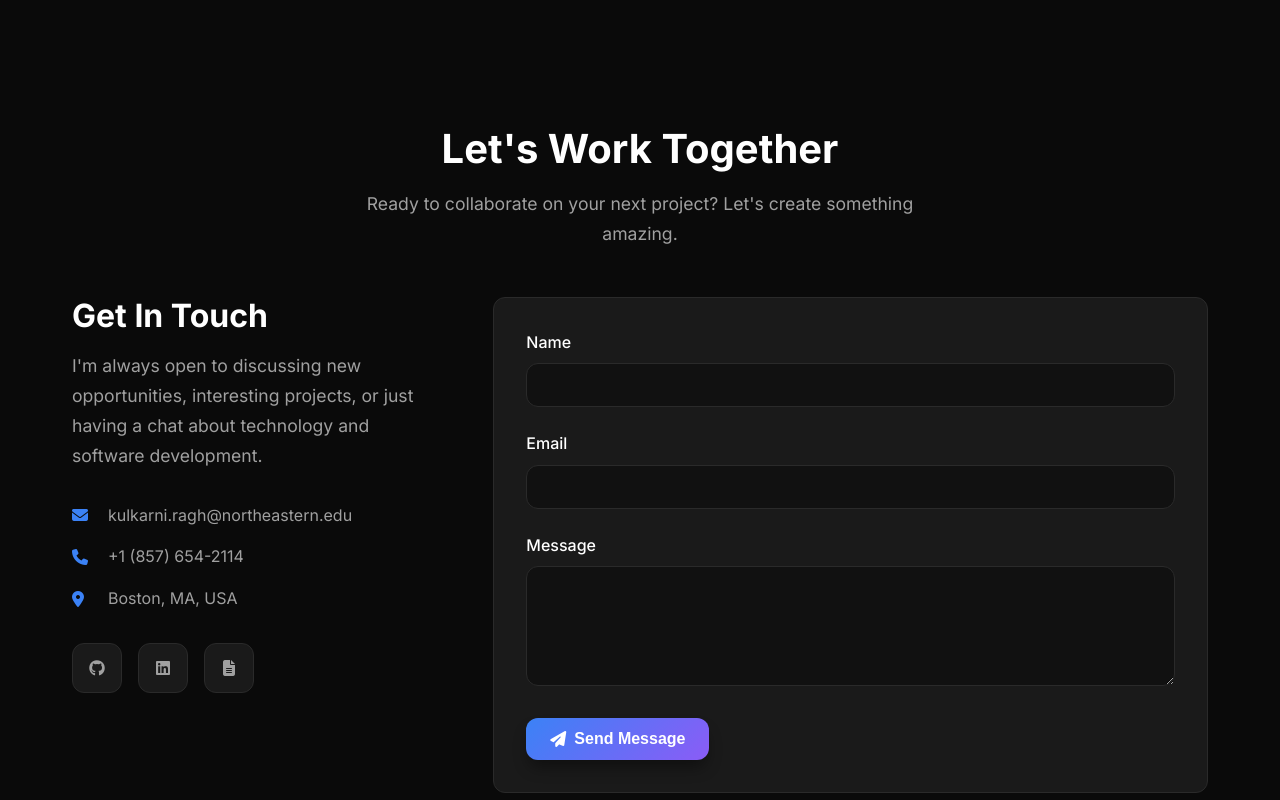
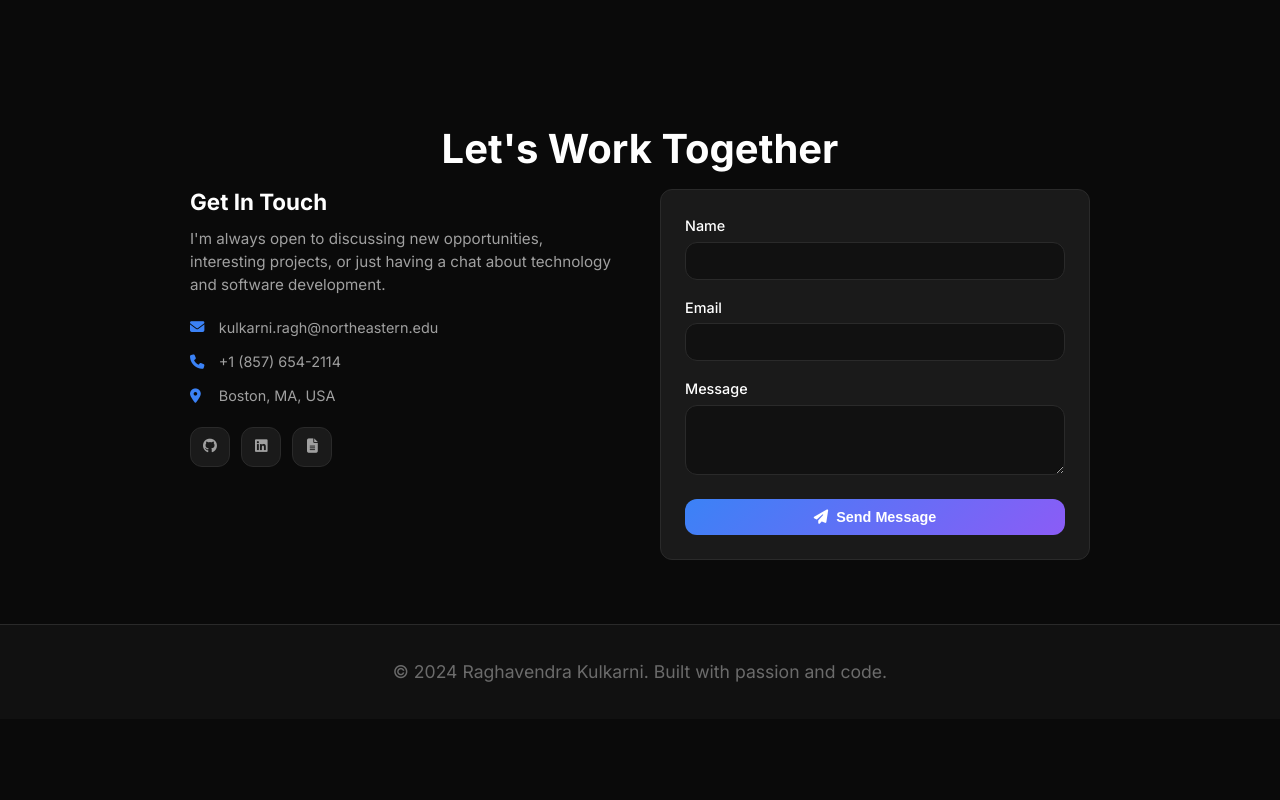
Before and after one commit to Raghav242/Raghavendra-Portfolio, a React (Create React App) app: page / in a window 1280 px wide. Shown: the part 3600-4400 px from the top of the page. After the commit the page ends 4319 px from the top, so only its background shows below. Built offline with nearby package versions, Linux system fonts and the light colour scheme.

Commit message:
Redesigned contact section

```diff
--- a/src/components/sections/Contact.js
+++ b/src/components/sections/Contact.js
@@ -1,12 +1,6 @@
 import React, { useState } from 'react';
-import { useInView } from 'react-intersection-observer';
 
 const Contact = () => {
-  const { ref, inView } = useInView({
-    threshold: 0.1,
-    triggerOnce: true
-  });
-
   const [formData, setFormData] = useState({
     name: '',
     email: '',
@@ -23,274 +17,300 @@ const Contact = () => {
   const handleSubmit = (e) => {
     e.preventDefault();
 
-    // Create mailto link
     const subject = encodeURIComponent(`Portfolio Contact from ${formData.name}`);
     const body = encodeURIComponent(`Name: ${formData.name}\nEmail: ${formData.email}\n\nMessage:\n${formData.message}`);
     const mailtoLink = `mailto:kulkarni.ragh@northeastern.edu?subject=${subject}&body=${body}`;
 
     window.location.href = mailtoLink;
-
-    // Reset form
     setFormData({ name: '', email: '', message: '' });
   };
 
-  const contactMethods = [
-    {
-      icon: 'fas fa-envelope',
-      label: 'Email',
-      value: 'kulkarni.ragh@northeastern.edu',
-      href: 'mailto:kulkarni.ragh@northeastern.edu'
-    },
-    {
-      icon: 'fas fa-phone',
-      label: 'Phone',
-      value: '+1 (857) 654-2114',
-      href: 'tel:+18576542114'
-    },
-    {
-      icon: 'fas fa-map-marker-alt',
-      label: 'Location',
-      value: 'Boston, MA, USA',
-      href: null
-    }
-  ];
-
-  const socialLinks = [
-    {
-      icon: 'fab fa-github',
-      href: 'https://github.com/Raghav242',
-      label: 'GitHub'
-    },
-    {
-      icon: 'fab fa-linkedin',
-      href: 'https://www.linkedin.com/in/raghavendra-kulkarni-599815185/',
-      label: 'LinkedIn'
-    },
-    {
-      icon: 'fas fa-file-alt',
-      href: '/assets/resume/Raghavendra_Kulkarni_Resume.pdf',
-      label: 'Resume',
-      download: 'Raghavendra_Kulkarni_Resume.pdf'
-    }
-  ];
-
   return (
-    <section className="section" id="contact" ref={ref}>
-      <div className="container">
-        <h2 className={`section-title fade-in ${inView ? 'visible' : ''}`}>
+    <section id="contact" style={{ padding: '4rem 0', scrollMarginTop: '80px' }}>
+      <div style={{ maxWidth: '1200px', margin: '0 auto', padding: '0 2rem' }}>
+        <h2 style={{
+          fontSize: '2.5rem',
+          fontWeight: 700,
+          marginBottom: '1rem',
+          textAlign: 'center',
+          color: 'var(--text-primary)',
+          marginTop: '1rem'
+        }}>
           Let's Work Together
         </h2>
 
-        <p className={`section-subtitle fade-in ${inView ? 'visible' : ''}`}>
-          Ready to collaborate on your next project? Let's create something amazing.
-        </p>
-
-        <div className="contact-grid">
-          <div className={`contact-info fade-in ${inView ? 'visible' : ''}`}>
-            <h3>Get In Touch</h3>
-            <p>
+        <div style={{
+          display: 'grid',
+          gridTemplateColumns: '1fr 1fr',
+          gap: '2.5rem',
+          maxWidth: '900px',
+          margin: '0 auto'
+        }}>
+          <div>
+            <h3 style={{
+              fontSize: '1.4rem',
+              marginBottom: '0.8rem',
+              color: 'var(--text-primary)'
+            }}>
+              Get In Touch
+            </h3>
+            <p style={{
+              color: 'var(--text-secondary)',
+              marginBottom: '1.2rem',
+              fontSize: '0.95rem',
+              lineHeight: 1.5
+            }}>
               I'm always open to discussing new opportunities, interesting projects,
               or just having a chat about technology and software development.
             </p>
 
-            <div className="contact-methods">
-              {contactMethods.map((method, index) => (
-                <div key={index} className="contact-method">
-                  <i className={method.icon}></i>
-                  {method.href ? (
-                    <a href={method.href}>{method.value}</a>
-                  ) : (
-                    <span>{method.value}</span>
-                  )}
-                </div>
-              ))}
+            <div style={{ marginBottom: '1.2rem' }}>
+              <div style={{
+                display: 'flex',
+                alignItems: 'center',
+                gap: '0.8rem',
+                marginBottom: '0.7rem'
+              }}>
+                <i className="fas fa-envelope" style={{
+                  width: '16px',
+                  color: 'var(--accent-primary)',
+                  fontSize: '0.9rem'
+                }}></i>
+                <a href="mailto:kulkarni.ragh@northeastern.edu" style={{
+                  color: 'var(--text-secondary)',
+                  textDecoration: 'none',
+                  fontSize: '0.9rem'
+                }}>
+                  kulkarni.ragh@northeastern.edu
+                </a>
+              </div>
+
+              <div style={{
+                display: 'flex',
+                alignItems: 'center',
+                gap: '0.8rem',
+                marginBottom: '0.7rem'
+              }}>
+                <i className="fas fa-phone" style={{
+                  width: '16px',
+                  color: 'var(--accent-primary)',
+                  fontSize: '0.9rem'
+                }}></i>
+                <a href="tel:+18576542114" style={{
+                  color: 'var(--text-secondary)',
+                  textDecoration: 'none',
+                  fontSize: '0.9rem'
+                }}>
+                  +1 (857) 654-2114
+                </a>
+              </div>
+
+              <div style={{
+                display: 'flex',
+                alignItems: 'center',
+                gap: '0.8rem',
+                marginBottom: '0.7rem'
+              }}>
+                <i className="fas fa-map-marker-alt" style={{
+                  width: '16px',
+                  color: 'var(--accent-primary)',
+                  fontSize: '0.9rem'
+                }}></i>
+                <span style={{
+                  color: 'var(--text-secondary)',
+                  fontSize: '0.9rem'
+                }}>
+                  Boston, MA, USA
+                </span>
+              </div>
             </div>
 
-            <div className="social-links">
-              {socialLinks.map((link, index) => (
-                <a
-                  key={index}
-                  href={link.href}
-                  className="social-link"
-                  target="_blank"
-                  rel="noopener noreferrer"
-                  title={link.label}
-                  download={link.download || undefined}
-                >
-                  <i className={link.icon}></i>
-                </a>
-              ))}
+            <div style={{
+              display: 'flex',
+              gap: '0.7rem'
+            }}>
+              <a
+                href="https://github.com/Raghav242"
+                target="_blank"
+                rel="noopener noreferrer"
+                style={{
+                  width: '40px',
+                  height: '40px',
+                  background: 'var(--bg-card)',
+                  border: '1px solid var(--border-color)',
+                  borderRadius: 'var(--border-radius)',
+                  display: 'flex',
+                  alignItems: 'center',
+                  justifyContent: 'center',
+                  color: 'var(--text-secondary)',
+                  textDecoration: 'none',
+                  fontSize: '0.9rem'
+                }}
+              >
+                <i className="fab fa-github"></i>
+              </a>
+
+              <a
+                href="https://www.linkedin.com/in/raghavendra-kulkarni-599815185/"
+                target="_blank"
+                rel="noopener noreferrer"
+                style={{
+                  width: '40px',
+                  height: '40px',
+                  background: 'var(--bg-card)',
+                  border: '1px solid var(--border-color)',
+                  borderRadius: 'var(--border-radius)',
+                  display: 'flex',
+                  alignItems: 'center',
+                  justifyContent: 'center',
+                  color: 'var(--text-secondary)',
+                  textDecoration: 'none',
+                  fontSize: '0.9rem'
+                }}
+              >
+                <i className="fab fa-linkedin"></i>
+              </a>
+
+              <a
+                href="assets/resume/Raghavendra_Kulkarni_Resume.pdf"
+                target="_blank"
+                rel="noopener noreferrer"
+                download="Raghavendra_Kulkarni_Resume.pdf"
+                style={{
+                  width: '40px',
+                  height: '40px',
+                  background: 'var(--bg-card)',
+                  border: '1px solid var(--border-color)',
+                  borderRadius: 'var(--border-radius)',
+                  display: 'flex',
+                  alignItems: 'center',
+                  justifyContent: 'center',
+                  color: 'var(--text-secondary)',
+                  textDecoration: 'none',
+                  fontSize: '0.9rem'
+                }}
+              >
+                <i className="fas fa-file-alt"></i>
+              </a>
             </div>
           </div>
 
-          <form
-            className={`contact-form fade-in ${inView ? 'visible' : ''}`}
-            onSubmit={handleSubmit}
-          >
-            <div className="form-group">
-              <label htmlFor="name" className="form-label">Name</label>
+          <form onSubmit={handleSubmit} style={{
+            background: 'var(--bg-card)',
+            border: '1px solid var(--border-color)',
+            borderRadius: 'var(--border-radius)',
+            padding: '1.5rem'
+          }}>
+            <div style={{ marginBottom: '1rem' }}>
+              <label htmlFor="name" style={{
+                display: 'block',
+                marginBottom: '0.3rem',
+                fontWeight: 500,
+                color: 'var(--text-primary)',
+                fontSize: '0.9rem'
+              }}>
+                Name
+              </label>
               <input
                 type="text"
                 id="name"
                 name="name"
-                className="form-input"
                 value={formData.name}
                 onChange={handleInputChange}
                 required
+                style={{
+                  width: '100%',
+                  padding: '10px',
+                  background: 'var(--bg-secondary)',
+                  border: '1px solid var(--border-color)',
+                  borderRadius: 'var(--border-radius)',
+                  color: 'var(--text-primary)',
+                  fontSize: '0.9rem'
+                }}
               />
             </div>
-            <div className="form-group">
-              <label htmlFor="email" className="form-label">Email</label>
+
+            <div style={{ marginBottom: '1rem' }}>
+              <label htmlFor="email" style={{
+                display: 'block',
+                marginBottom: '0.3rem',
+                fontWeight: 500,
+                color: 'var(--text-primary)',
+                fontSize: '0.9rem'
+              }}>
+                Email
+              </label>
               <input
                 type="email"
                 id="email"
                 name="email"
-                className="form-input"
                 value={formData.email}
                 onChange={handleInputChange}
                 required
+                style={{
+                  width: '100%',
+                  padding: '10px',
+                  background: 'var(--bg-secondary)',
+                  border: '1px solid var(--border-color)',
+                  borderRadius: 'var(--border-radius)',
+                  color: 'var(--text-primary)',
+                  fontSize: '0.9rem'
+                }}
               />
             </div>
-            <div className="form-group">
-              <label htmlFor="message" className="form-label">Message</label>
+
+            <div style={{ marginBottom: '1rem' }}>
+              <label htmlFor="message" style={{
+                display: 'block',
+                marginBottom: '0.3rem',
+                fontWeight: 500,
+                color: 'var(--text-primary)',
+                fontSize: '0.9rem'
+              }}>
+                Message
+              </label>
               <textarea
                 id="message"
                 name="message"
-                className="form-textarea"
                 value={formData.message}
                 onChange={handleInputChange}
                 required
+                style={{
+                  width: '100%',
+                  padding: '10px',
+                  background: 'var(--bg-secondary)',
+                  border: '1px solid var(--border-color)',
+                  borderRadius: 'var(--border-radius)',
+                  color: 'var(--text-primary)',
+                  fontSize: '0.9rem',
+                  minHeight: '70px',
+                  resize: 'vertical',
+                  fontFamily: 'inherit'
+                }}
               ></textarea>
             </div>
-            <button type="submit" className="btn btn-primary">
+
+            <button type="submit" style={{
+              padding: '10px 16px',
+              borderRadius: 'var(--border-radius)',
+              fontWeight: 600,
+              display: 'flex',
+              alignItems: 'center',
+              gap: '0.5rem',
+              border: 'none',
+              cursor: 'pointer',
+              fontSize: '0.9rem',
+              background: 'var(--accent-gradient)',
+              color: 'var(--text-primary)',
+              width: '100%',
+              justifyContent: 'center'
+            }}>
               <i className="fas fa-paper-plane"></i>
               Send Message
             </button>
           </form>
         </div>
       </div>
-
-      <style jsx>{`
-        .contact-grid {
-          display: grid;
-          grid-template-columns: 1fr 2fr;
-          gap: 4rem;
-        }
-
-        .contact-info h3 {
-          font-size: 2rem;
-          margin-bottom: 1rem;
-        }
-
-        .contact-info p {
-          color: var(--text-secondary);
-          margin-bottom: 2rem;
-        }
-
-        .contact-methods {
-          margin-bottom: 2rem;
-        }
-
-        .contact-method {
-          display: flex;
-          align-items: center;
-          gap: 1rem;
-          margin-bottom: 1rem;
-        }
-
-        .contact-method i {
-          width: 20px;
-          color: var(--accent-primary);
-        }
-
-        .contact-method a {
-          color: var(--text-secondary);
-          text-decoration: none;
-          transition: var(--transition);
-        }
-
-        .contact-method a:hover {
-          color: var(--accent-primary);
-        }
-
-        .contact-method span {
-          color: var(--text-secondary);
-        }
-
-        .social-links {
-          display: flex;
-          gap: 1rem;
-        }
-
-        .social-link {
-          width: 50px;
-          height: 50px;
-          background: var(--bg-card);
-          border: 1px solid var(--border-color);
-          border-radius: var(--border-radius);
-          display: flex;
-          align-items: center;
-          justify-content: center;
-          color: var(--text-secondary);
-          text-decoration: none;
-          transition: var(--transition);
-        }
-
-        .social-link:hover {
-          background: var(--accent-primary);
-          color: var(--text-primary);
-          transform: translateY(-5px);
-        }
-
-        .contact-form {
-          background: var(--bg-card);
-          border: 1px solid var(--border-color);
-          border-radius: var(--border-radius);
-          padding: 2rem;
-        }
-
-        .form-group {
-          margin-bottom: 1.5rem;
-        }
-
-        .form-label {
-          display: block;
-          margin-bottom: 0.5rem;
-          font-weight: 500;
-          color: var(--text-primary);
-        }
-
-        .form-input,
-        .form-textarea {
-          width: 100%;
-          padding: 12px;
-          background: var(--bg-secondary);
-          border: 1px solid var(--border-color);
-          border-radius: var(--border-radius);
-          color: var(--text-primary);
-          font-size: 1rem;
-          transition: var(--transition);
-        }
-
-        .form-input:focus,
-        .form-textarea:focus {
-          outline: none;
-          border-color: var(--accent-primary);
-          box-shadow: 0 0 0 3px rgba(59, 130, 246, 0.1);
-        }
-
-        .form-textarea {
-          resize: vertical;
-          min-height: 120px;
-          font-family: inherit;
-        }
-
-        @media (max-width: 768px) {
-          .contact-grid {
-            grid-template-columns: 1fr;
-          }
-        }
-      `}</style>
     </section>
   );
 };
```
